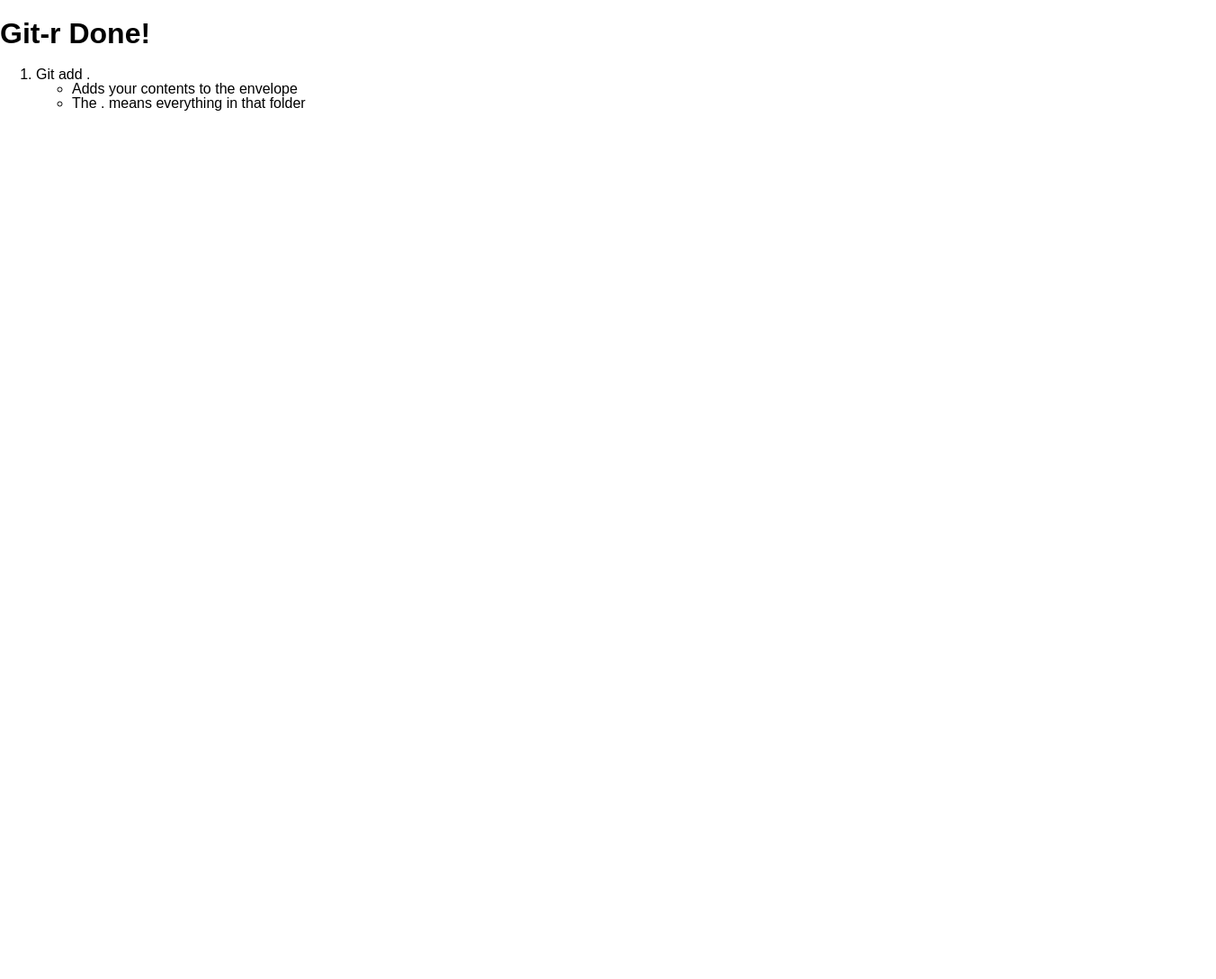
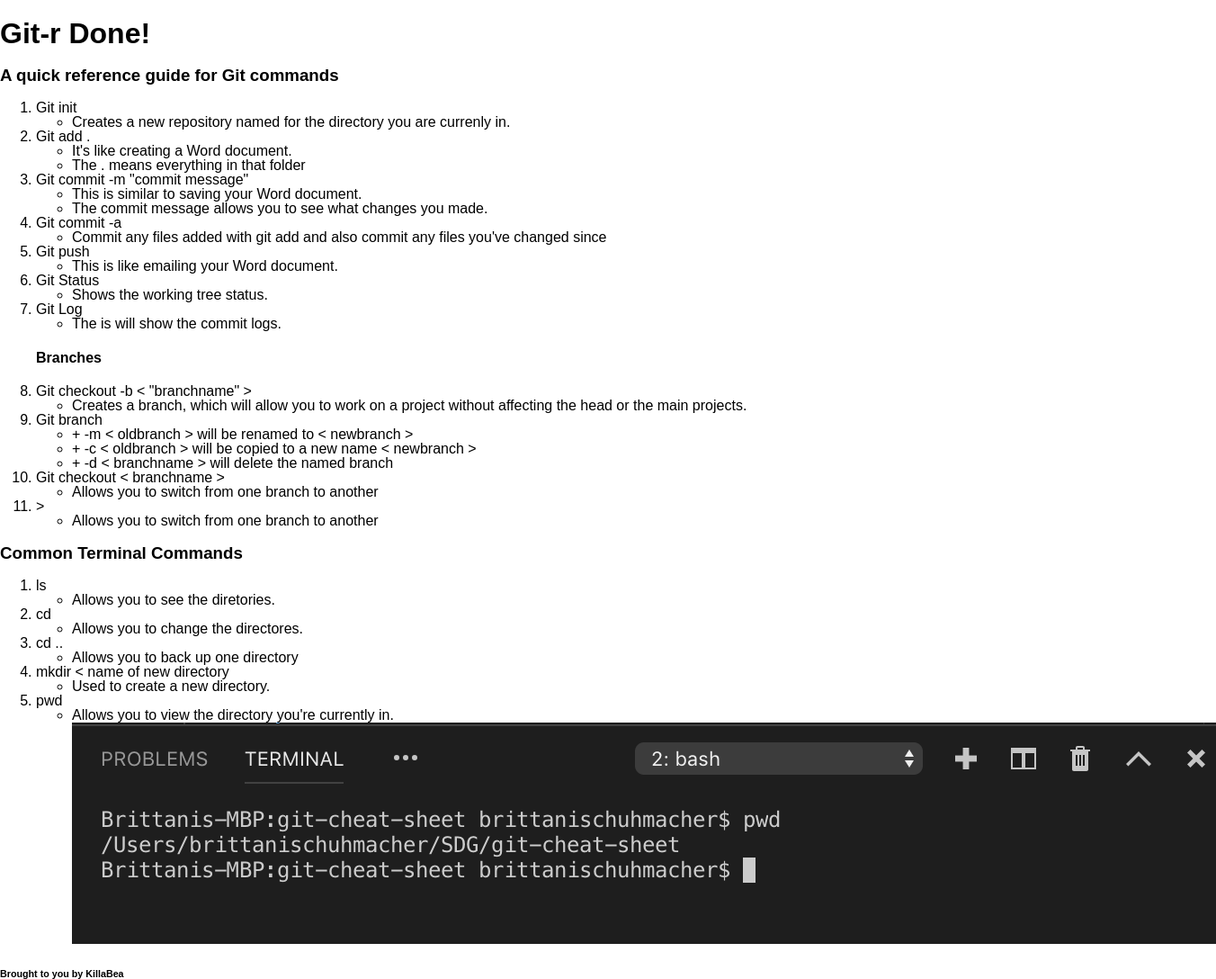
Before and after one commit to KillahBea/git-cheat-sheet, a website: page public/index.html in a window 1280 px wide. Shown: the whole page at 90% size, 1352 px wide, since content can reach past the window. Before the commit the page ends 821 px from the top, so only its background shows below. Drawn offline with Linux system fonts and the light colour scheme.

Commit message:
1st git-r done commit

```diff
--- a/public/index.html
+++ b/public/index.html
@@ -9,13 +9,102 @@
   </head>
   <body>
     <h1 class='hello-world'>Git-r Done!</h1>
+    <h3>A quick reference guide for Git commands</h3>
     <ol>
+      <li>Git init
+        <ul>
+          <li>Creates a new repository named for the directory you are currenly in.</li>
+        </ul>
+      </li>
       <li>Git add .
         <ul>
-          <li> Adds your contents to the envelope</li>
+          <li>It's like creating a Word document.</li>
           <li>The . means everything in that folder</li>
         </ul>
       </li>
-    </ol>
+      <li>Git commit -m "commit message"
+        <ul>
+          <li>This is similar to saving your Word document.</li>
+          <li>The commit message allows you to see what changes you made.</li>
+        </ul>
+      </li>
+      <li>Git commit -a
+            <ul>
+              <li>Commit any files added with git add and also commit any files you've changed since</li>
+            </ul>
+          </li>
+      <li>Git push
+        <ul>
+          <li>This is like emailing your Word document.</li>
+        </ul>
+      </li>
+      <li>Git Status
+        <ul>
+          <li>Shows the working tree status.</li>
+        </ul>
+      </li>
+      <li>Git Log
+        <ul>
+          <li>The is will show the commit logs.</li>
+        </ul>
+      </li>
+     <h4>Branches</h4>
+      <li>Git checkout -b < "branchname" >
+        <ul>
+          <li>Creates a branch, which will allow you to work on a project without affecting the head or the main projects.</li>
+        </ul>
+      </li>
+      <li>Git branch</li>
+        <ul>
+          <li>+ -m < oldbranch > will be renamed to  < newbranch ></li>
+          <li>+ -c < oldbranch > will be copied to a new name < newbranch ></li>
+          <li>+ -d < branchname > will delete the named branch</li>
+        </ul>
+      </li>
+      <li>Git checkout < branchname >
+       <ul>
+       <li>Allows you to switch from one branch to another</li>
+       </ul>
+     </li>
+
+     <li>>
+      <ul>
+      <li>Allows you to switch from one branch to another</li>
+      </ul>
+    </li>
+  </ol>
+<h3>Common Terminal Commands</h3>
+  <ol>
+    <li>ls
+      <ul>
+        <li>Allows you to see the diretories.</li>
+      </ul>
+    </li>
+    <li>cd
+      <ul>
+        <li>Allows you to change the directores.</li>
+      </ul>
+    </li>
+    <li>cd ..
+      <ul>
+        <li>Allows you to back up one directory</li>
+      </ul>
+    </li>
+    <li>mkdir < name of new directory
+    <ul>
+      <li>Used to create a new directory.</li>
+    </ul>
+    </li>
+    <li>pwd
+      <ul>
+        <li>Allows you to view the directory you're currently in.</li>
+        <img src="./terminal-screenshot.png" alt="Terminal">
+      </ul>
+    </li>
+  </ol>
+
+    <footer>
+      <h6>Brought to you by KillaBea</h6>
+    </footer>
   </body>
 </html>
```
Also changed, not shown: public/terminal-screenshot.png (added), 1 other file.
